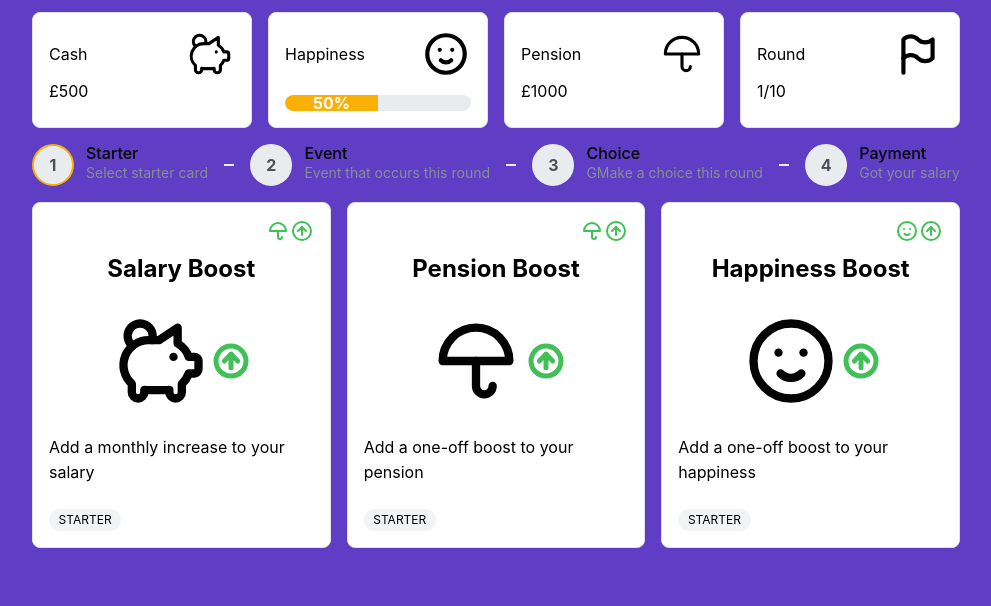
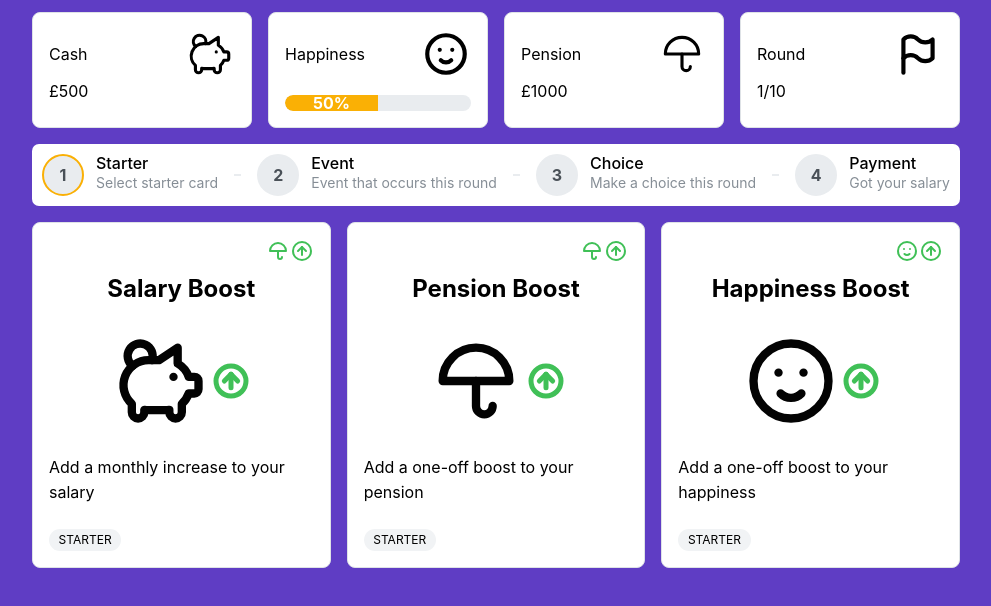
Before and after one commit to siaxza/game-jam, a React (Vite) app in the folder game-jam/: page / in a window 1280 px wide. Shown: the top 606 px of the page, without its empty margins (144-1135 px from the left). Built offline with nearby package versions, Linux system fonts and the light colour scheme.

Commit message:
Fix app styles and steppers styles

```diff
--- a/game-jam/src/App.tsx
+++ b/game-jam/src/App.tsx
@@ -39,7 +39,13 @@ function App() {
         ) : (
           <Stack>
             <VariablesDisplay />
-            <Stepper active={currentStageInt(currentStage)} color="yellow">
+            <Stepper
+              active={currentStageInt(currentStage)}
+              color="yellow"
+              classNames={{
+                steps: "custom-stepper",
+              }}
+            >
               <Stepper.Step label="Starter" description="Select starter card">
                 <CardSelect />
               </Stepper.Step>
@@ -51,7 +57,7 @@ function App() {
               </Stepper.Step>
               <Stepper.Step
                 label="Choice"
-                description="GMake a choice this round"
+                description="Make a choice this round"
               >
                 <CardSelect />
               </Stepper.Step>
--- a/game-jam/src/main.css
+++ b/game-jam/src/main.css
@@ -1,3 +1,9 @@
 body {
   background: #5f3dc4;
 }
+
+.custom-stepper {
+  background: white;
+  padding: 10px;
+  border-radius: 7px;
+}
```
